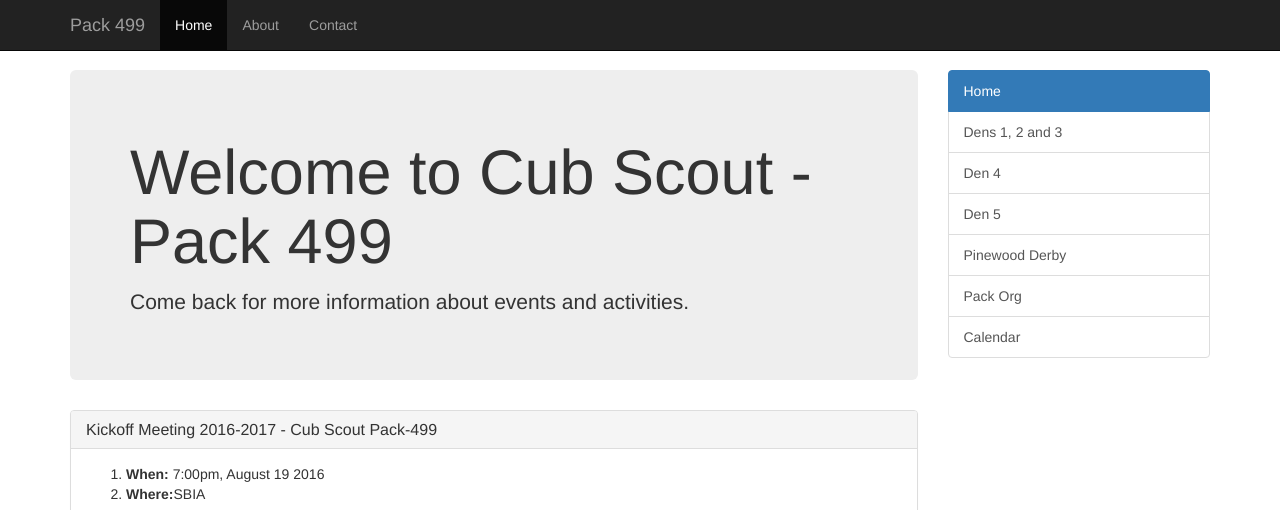
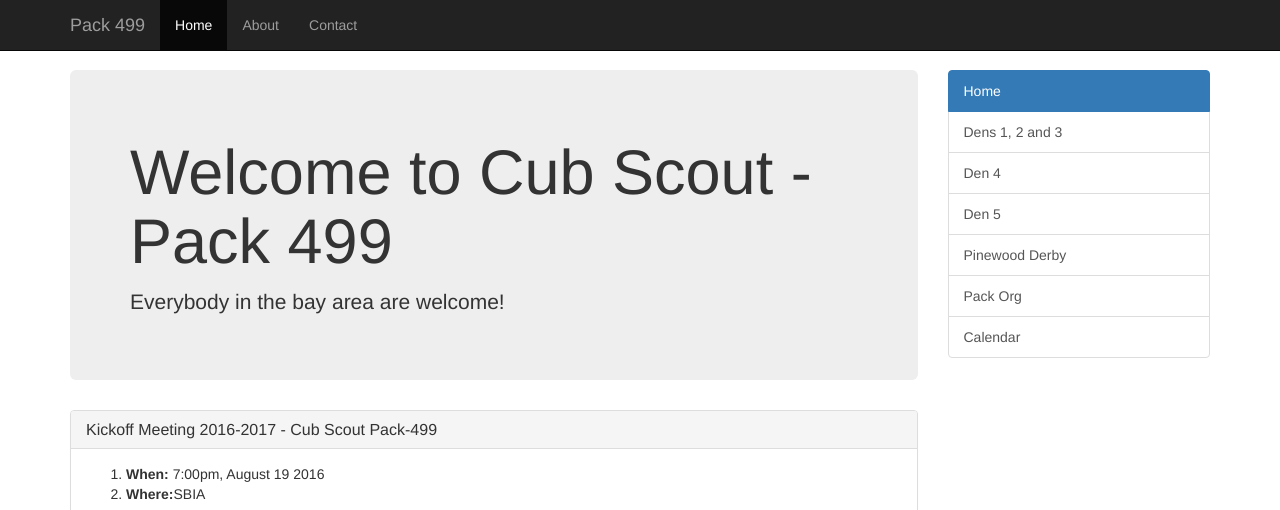
Before and after one commit to scout499/scout499.github.io, a Jekyll site: the page built from index.html, in a window 1280 px wide and 900 px high, cut to the strip 0-510 px from the top of the window. Built offline with Jekyll 4.4.1, drawn with Linux system fonts in a browser that asks for light colours; nearby versions of some CDN libraries.

Commit message:
Update index.html

```diff
--- a/index.html
+++ b/index.html
@@ -4,7 +4,8 @@ layout: default
 
 <div class="jumbotron">
   <h1>Welcome to Cub Scout - Pack 499</h1>
-  <p>Come back for more information about events and activities.</p>
+  <p>Everybody in the bay area are welcome!</p>
+  <!--p>Come back for more information about events and activities.</p-->
 </div>
 
 <div class="panel panel-default">
```
